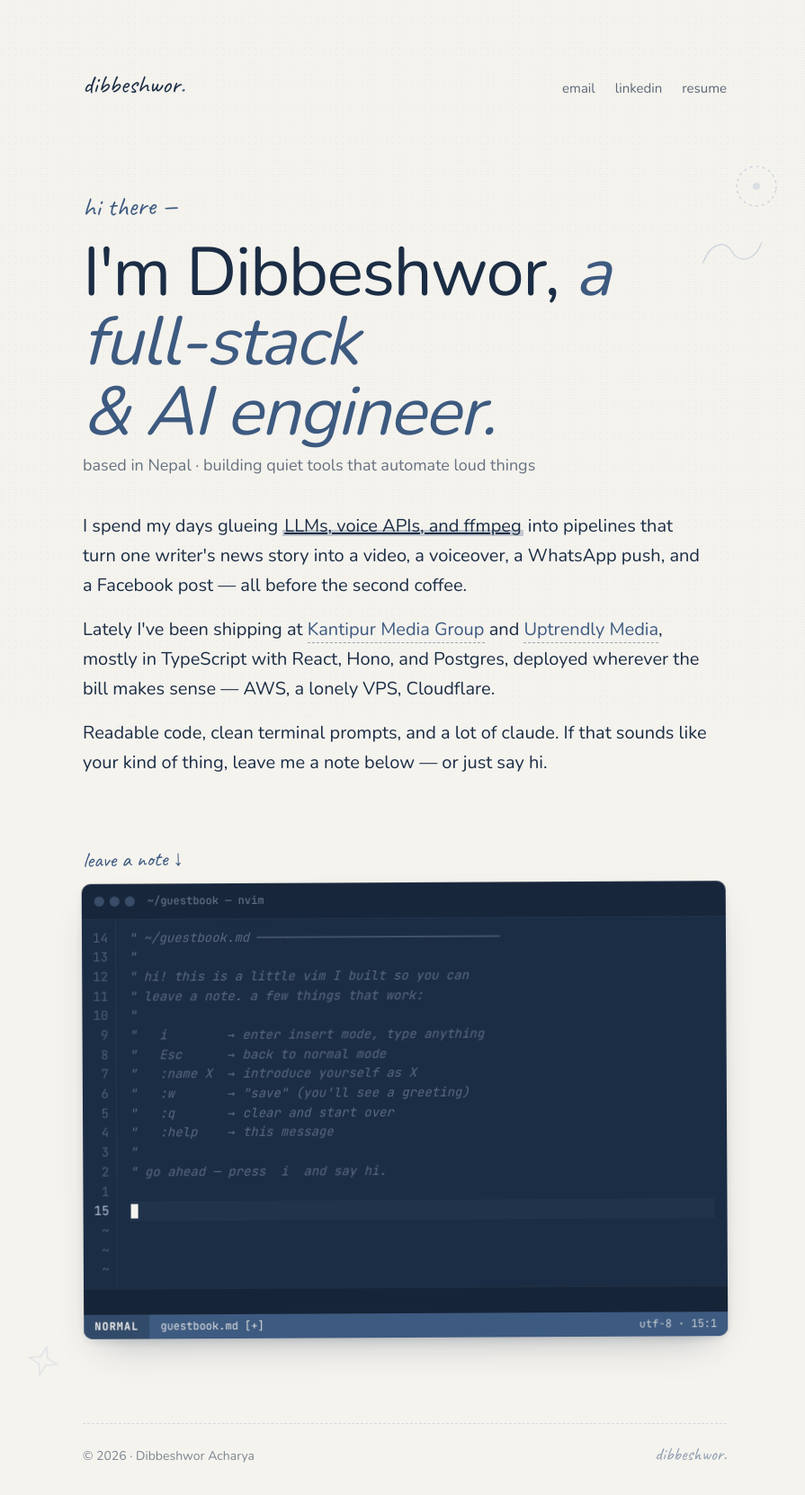
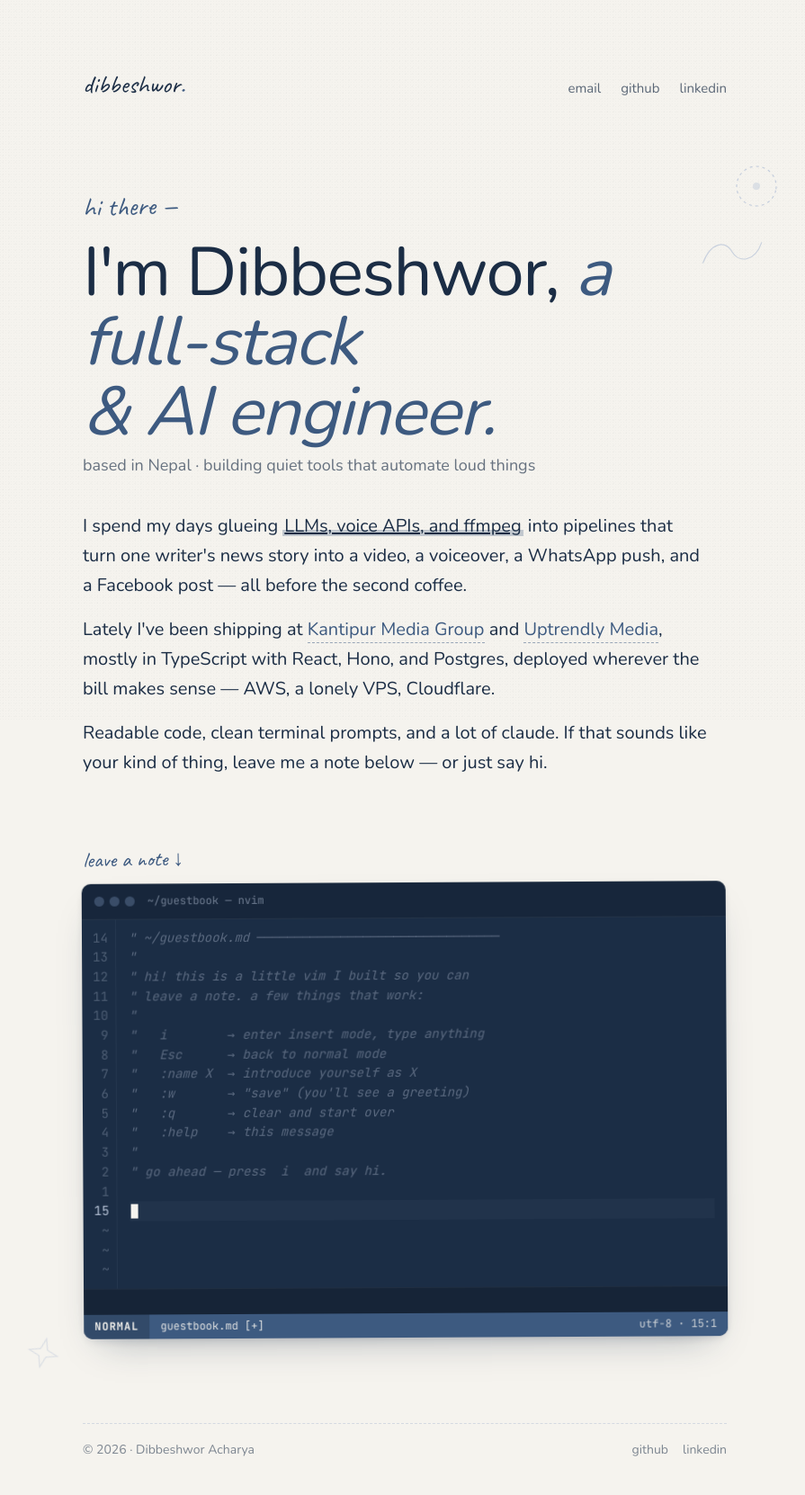
Before and after one commit to dibbeshwor/dibbeshwor.com.np, a React (Vite) app: page / in a window 1280 px wide. Shown: the top 1662 px of the page at 90% size, without its empty margins (190-1085 px from the left). Built offline with nearby package versions, Linux system fonts and the light colour scheme.

Commit message:
feat: links

```diff
--- a/src/components/Footer.tsx
+++ b/src/components/Footer.tsx
@@ -2,7 +2,10 @@ export function Footer() {
   return (
     <footer className="footer">
       <span>© 2026 · Dibbeshwor Acharya</span>
-      <span className="sig">dibbeshwor.</span>
+      <span>
+        <a href="https://github.com/dibbeshwor" target="_blank" rel="noopener" style={{ color: 'inherit', marginRight: '16px' }}>github</a>
+        <a href="https://www.linkedin.com/in/dbeee/" target="_blank" rel="noopener" style={{ color: 'inherit' }}>linkedin</a>
+      </span>
     </footer>
   )
 }
--- a/src/components/Header.tsx
+++ b/src/components/Header.tsx
@@ -4,8 +4,8 @@ export function Header() {
       <div className="mark">dibbeshwor<span className="dot">.</span></div>
       <nav className="nav">
         <a href="mailto:dibbeshwor@gmail.com">email</a>
-        <a href="https://linkedin.com/in/dbeee" target="_blank" rel="noopener">linkedin</a>
-        <a href="https://dbeee-acharya.github.io/LandingPage" target="_blank" rel="noopener">resume</a>
+        <a href="https://github.com/dibbeshwor" target="_blank" rel="noopener">github</a>
+        <a href="https://www.linkedin.com/in/dbeee/" target="_blank" rel="noopener">linkedin</a>
       </nav>
     </header>
   )
--- a/src/routes/index.tsx
+++ b/src/routes/index.tsx
@@ -83,7 +83,7 @@ function Home() {
           </p>
           <p>
             Lately I've been shipping at{" "}
-            <a href="https://kantipurtv.com" target="_blank" rel="noopener">
+            <a href="https://kmg.com.np" target="_blank" rel="noopener">
               Kantipur Media Group
             </a>{" "}
             and{" "}
```
